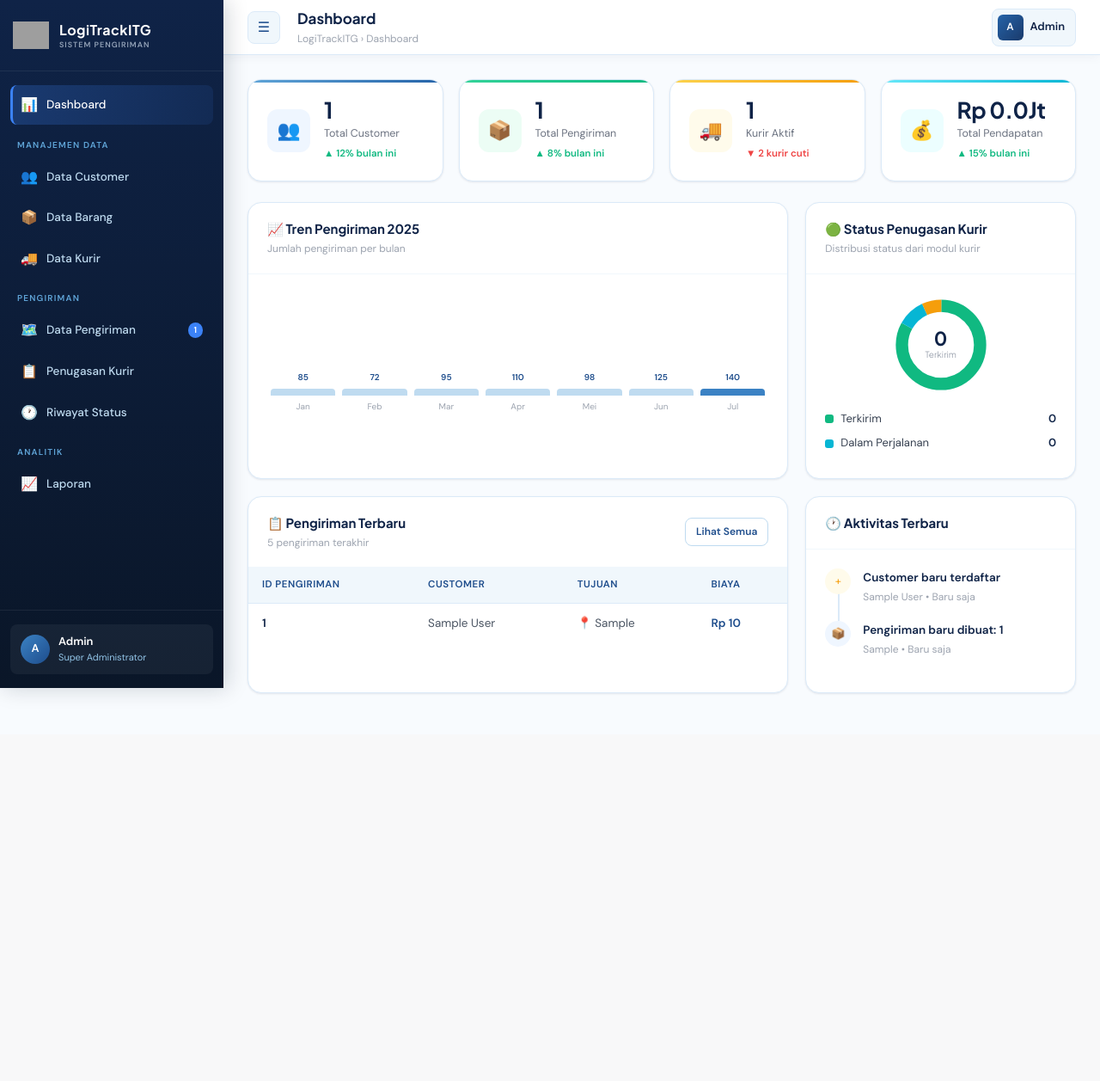
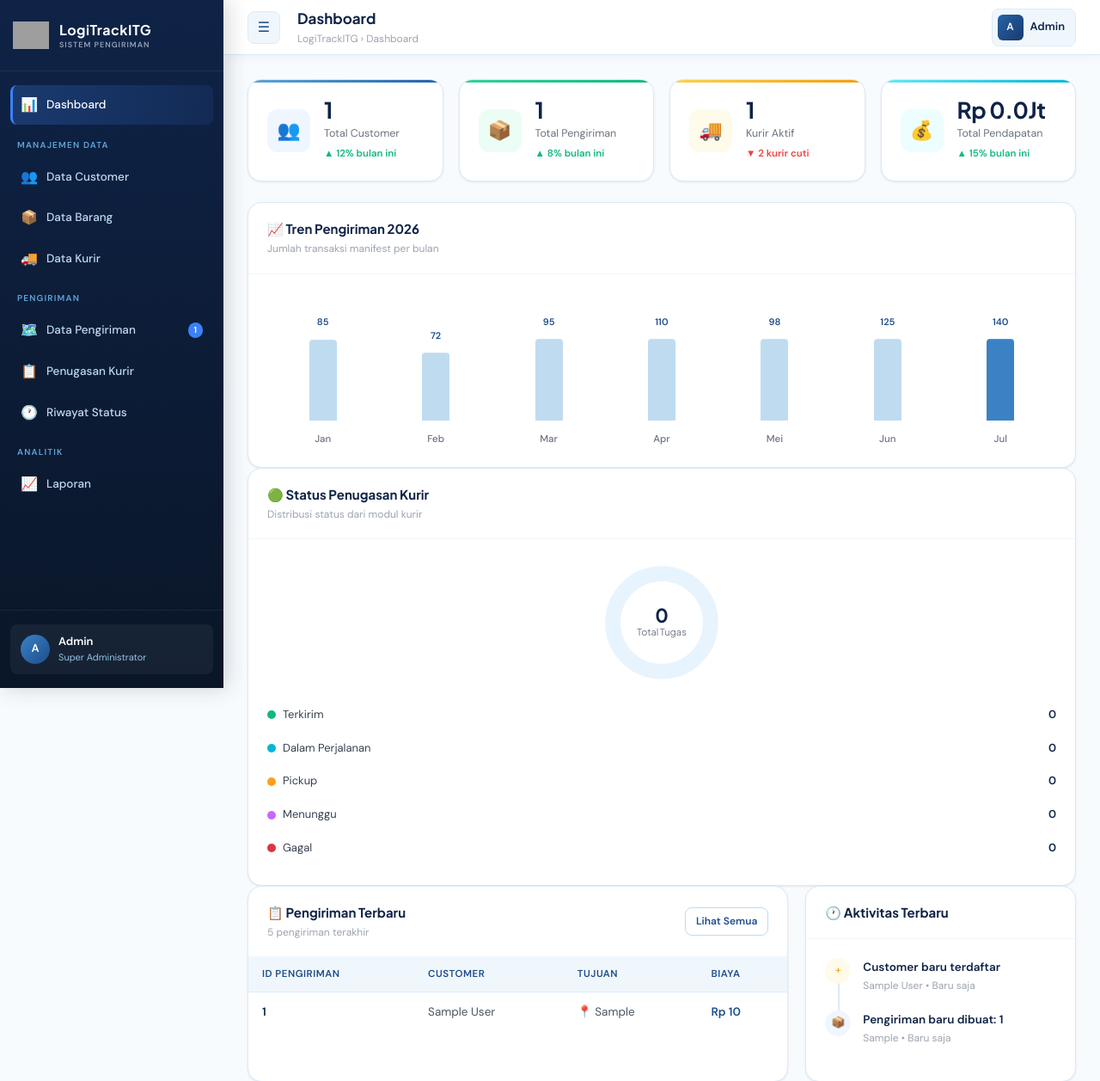
Before and after one commit to rizalseptiazi01/TB_Praktikum_Basis_Data_Sistem_Pengiriman_Logistik_Kelompok_8, a PHP site: page / in a window 1280 px wide. Shown: the top 1257 px of the page at 86% size. Before the commit the page ends 807 px from the top, so only its background shows below. Run offline with PHP 8.4, Linux system fonts and the light colour scheme; tables that the repository leaves empty or names only in its code hold one stand-in row (values such as "Sample post"); grey boxes are pictures that could not be loaded.

Commit message:
Update dashboard_final.php

```diff
--- a/pages/dashboard.php
+++ b/pages/dashboard.php
@@ -1,21 +1,89 @@
 <?php
-// Ambil data dari database jika tersedia
+// Ambil data dari database
 $total_customer    = $pdo ? $pdo->query("SELECT COUNT(*) FROM customer")->fetchColumn() : 248;
 $total_pengiriman  = $pdo ? $pdo->query("SELECT COUNT(*) FROM pengiriman")->fetchColumn() : 1532;
 $total_kurir       = $pdo ? $pdo->query("SELECT COUNT(*) FROM kurir WHERE status_kurir='aktif'")->fetchColumn() : 47;
 $total_pendapatan  = $pdo ? $pdo->query("SELECT SUM(total_biaya) FROM pengiriman")->fetchColumn() : 384750000;
-$pengiriman_selesai = $pdo ? $pdo->query("SELECT COUNT(*) FROM penugasan_kurir WHERE status_tugas='delivered'")->fetchColumn() : 1280;
-$pengiriman_proses  = $pdo ? $pdo->query("SELECT COUNT(*) FROM penugasan_kurir WHERE status_tugas='in_transit'")->fetchColumn() : 152;
 
-// Data dummy untuk chart
+// Ambil Semua Status Penugasan
+$status_counts = [
+    'Terkirim'         => 0,
+    'Dalam Perjalanan' => 0,
+    'Pickup'           => 0,
+    'Menunggu'         => 0,
+    'Gagal'            => 0
+];
+
+if ($pdo) {
+    try {
+        // Mengambil jumlah data berdasarkan status_tugas di database
+        $stmtStatus = $pdo->query("SELECT status_tugas, COUNT(*) as jumlah FROM penugasan_kurir GROUP BY status_tugas");
+        while ($rowStatus = $stmtStatus->fetch(PDO::FETCH_ASSOC)) {
+            $st = $rowStatus['status_tugas'];
+
+            // Mapping nama status dari database ke label tampilan dashboard
+            if ($st == 'delivered') $st = 'Terkirim';
+            if ($st == 'in_transit') $st = 'Dalam Perjalanan';
+            if ($st == 'pickup') $st = 'Pickup';
+            if ($st == 'pending' || $st == 'menunggu') $st = 'Menunggu';
+            if ($st == 'failed' || $st == 'gagal') $st = 'Gagal';
+
+            if (array_key_exists($st, $status_counts)) {
+                $status_counts[$st] = intval($rowStatus['jumlah']);
+            }
+        }
+    } catch (PDOException $e) {
+        $status_counts = ['Terkirim' => 13, 'Dalam Perjalanan' => 0, 'Pickup' => 0, 'Menunggu' => 0, 'Gagal' => 0];
+    }
+} else {
+    $status_counts = ['Terkirim' => 13, 'Dalam Perjalanan' => 4, 'Pickup' => 2, 'Menunggu' => 3, 'Gagal' => 1];
+}
+
+// Menghitung total seluruh tugas kurir
+$total_tugas_kurir = array_sum($status_counts);
+$total_tugas_untuk_pembagian = $total_tugas_kurir == 0 ? 1 : $total_tugas_kurir; // Mencegah error division by zero
+
+// Skema warna hex untuk masing-masing status penugasan
+$status_colors = [
+    'Terkirim'         => 'var(--success, #28a745)',
+    'Dalam Perjalanan' => 'var(--info, #17a2b8)',
+    'Pickup'           => '#ff9f1c',
+    'Menunggu'         => '#cc66ff',
+    'Gagal'            => '#dc3545'
+];
+
+// PERBAIKAN GRAFIK TREN serta Otomatis menghitung pengiriman nyata dari database
+$chart_data = [];
+if ($pdo) {
+    try {
+        // Query mengambil singkatan nama bulan (Jan, Feb, Mar) dan total pengiriman tahun ini
+        $queryChart = "
+            SELECT
+                DATE_FORMAT(tgl_pengiriman, '%b') AS bulan,
+                COUNT(*) AS val
+            FROM pengiriman
+            WHERE YEAR(tgl_pengiriman) = YEAR(CURDATE())
+            GROUP BY MONTH(tgl_pengiriman), DATE_FORMAT(tgl_pengiriman, '%b')
+            ORDER BY MONTH(tgl_pengiriman)
+        ";
+        $chart_data = $pdo->query($queryChart)->fetchAll(PDO::FETCH_ASSOC);
+    } catch (PDOException $e) {
+        $chart_data = [];
+    }
+}
+
+if (empty($chart_data)) {
     $chart_data = [
         ['bulan'=>'Jan','val'=>85],['bulan'=>'Feb','val'=>72],['bulan'=>'Mar','val'=>95],
         ['bulan'=>'Apr','val'=>110],['bulan'=>'Mei','val'=>98],['bulan'=>'Jun','val'=>125],
         ['bulan'=>'Jul','val'=>140],
     ];
+}
+
 $max_val = max(array_column($chart_data, 'val'));
+if ($max_val == 0) $max_val = 1;
 
-// Pengiriman terbaru (Dipastikan mengambil yang ID-nya paling besar/baru)
+// Pengiriman terbaru
 $pengiriman_terbaru = $pdo ? $pdo->query(
     "SELECT p.id_pengiriman, p.id_customer, p.tgl_pengiriman, p.total_biaya, p.kota_tujuan, c.nama_customer FROM pengiriman p
      LEFT JOIN customer c ON p.id_customer=c.id_customer
@@ -28,25 +96,20 @@ $pengiriman_terbaru = $pdo ? $pdo->query(
     ['id_pengiriman'=>'PGM-0005','nama_customer'=>'Hendra Wijaya','kota_tujuan'=>'Makassar','total_biaya'=>450000,'tgl_pengiriman'=>date('Y-m-d')],
 ];
 
-// =========================================================================
-// PERBAIKAN LOGIKA URUTAN: Menggunakan ID agar data yang baru disimpan langsung naik ke atas
-// =========================================================================
+// LOGIKA URUTAN TIMELINE AKTIVITAS
 $aktivitas_list = [];
 if ($pdo) {
     try {
-        // Kita gunakan ID masing-masing sebagai pengurut utama (di-CAST/CONVERT agar setara dalam UNION)
         $queryAkt = "
             (SELECT
                 id_pengiriman AS id_sort,
-                tgl_pengiriman AS waktu_log,
                 'pengiriman' AS jenis,
                 CONCAT('Pengiriman baru dibuat: <strong>', id_pengiriman, '</strong>') AS judul,
                 CONCAT(kota_tujuan, ' • Baru saja') AS sub_desc
              FROM pengiriman)
             UNION
             (SELECT
-                CONCAT('CUST-', id_customer) AS id_sort,
-                NULL AS waktu_log,
+                CONCAT('CUST-', LPAD(id_customer, 4, '0')) AS id_sort,
                 'customer' AS jenis,
                 'Customer baru terdaftar' AS judul,
                 CONCAT(nama_customer, ' • Baru saja') AS sub_desc
@@ -56,7 +119,6 @@ if ($pdo) {
 
         $aktivitas_list = $pdo->query($queryAkt)->fetchAll();
     } catch (PDOException $e) {
-        // Jika ada error query, tangkap di sini agar halaman tidak blank
         echo "<script>console.log('Error Aktivitas: " . addslashes($e->getMessage()) . "');</script>";
         $aktivitas_list = [];
     }
@@ -98,22 +160,31 @@ if ($pdo) {
   </div>
 </div>
 
-<div class="dashboard-grid">
 <div class="card">
   <div class="card-header">
     <div>
-        <div class="card-title">📈 Tren Pengiriman 2025</div>
-        <div class="card-subtitle">Jumlah pengiriman per bulan</div>
+      <div class="card-title">📈 Tren Pengiriman <?= date('Y') ?></div>
+      <div class="card-subtitle">Jumlah transaksi manifest per bulan</div>
     </div>
   </div>
   <div class="card-body">
-      <div class="bar-chart">
+    <div class="bar-chart" style="display: flex; align-items: flex-end; justify-content: space-around; height: 180px; padding-top: 25px; gap: 10px;">
       <?php foreach ($chart_data as $d): ?>
-          <?php $h = round(($d['val'] / $max_val) * 100); ?>
-          <div class="bar-item">
-            <span style="font-size:10px;color:var(--blue-700);font-weight:600"><?= $d['val'] ?></span>
-            <div class="bar" style="height:<?= $h ?>%;background:<?= $h==100 ? 'var(--blue-500)' : 'var(--blue-200)' ?>"></div>
-            <span class="bar-label"><?= $d['bulan'] ?></span>
+        <?php
+          // Menghitung tinggi persentase dari perbandingan data
+          $h = round(($d['val'] / $max_val) * 100);
+        ?>
+        <div class="bar-item" style="display: flex; flex-direction: column; align-items: center; flex: 1; height: 100%; justify-content: flex-end;">
+
+          <span style="font-size: 11px; color: var(--blue-700, #1d4ed8); font-weight: 600; margin-bottom: 6px; display: block;">
+            <?= $d['val'] ?>
+          </span>
+
+          <div class="bar" style="width: 100%; max-width: 32px; height: <?= $h ?>%; min-height: <?= $d['val'] > 0 ? '8px' : '2px' ?>; background: <?= $h == 100 ? 'var(--blue-500, #3b82f6)' : 'var(--blue-200, #bfdbfe)' ?>; border-radius: 4px 4px 0 0; transition: height 0.4s ease; box-shadow: inset 0 1px 0 rgba(255,255,255,0.15);"></div>
+
+          <span class="bar-label" style="font-size: 11.5px; color: var(--gray-500, #6b7280); margin-top: 8px; font-weight: 500; display: block;">
+            <?= $d['bulan'] ?>
+          </span>
         </div>
       <?php endforeach; ?>
     </div>
@@ -128,33 +199,44 @@ if ($pdo) {
     </div>
   </div>
   <div class="card-body" style="text-align:center">
-      <div class="donut-wrap">
-        <svg class="donut-svg" viewBox="0 0 42 42">
+    <div class="donut-wrap" style="position: relative; display: inline-block; width: 150px; height: 150px; margin: 0 auto 15px;">
+
+      <svg class="donut-svg" viewBox="0 0 42 42" style="transform: rotate(-90deg); width: 100%; height: 100%;">
         <circle cx="21" cy="21" r="15.915" fill="transparent" stroke="#e8f4fd" stroke-width="5"/>
-          <circle cx="21" cy="21" r="15.915" fill="transparent" stroke="var(--success)" stroke-width="5"
-                  stroke-dasharray="83 17" stroke-dashoffset="25" style="transition:stroke-dasharray 0.6s"/>
-          <circle cx="21" cy="21" r="15.915" fill="transparent" stroke="var(--info)" stroke-width="5"
-                  stroke-dasharray="10 90" stroke-dashoffset="-58"/>
-          <circle cx="21" cy="21" r="15.915" fill="transparent" stroke="var(--warning)" stroke-width="5"
-                  stroke-dasharray="7 93" stroke-dashoffset="-68"/>
+
+        <?php
+        $accumulated_percentage = 0;
+        foreach ($status_counts as $status_name => $count):
+            if ($count === 0) continue;
+
+            $percentage = ($count / $total_tugas_untuk_pembagian) * 100;
+            $dash_array = sprintf("%.2f %.2f", $percentage, 100 - $percentage);
+            $dash_offset = 25 - $accumulated_percentage;
+            $accumulated_percentage += $percentage;
+        ?>
+          <circle cx="21" cy="21" r="15.915" fill="transparent"
+                  stroke="<?= $status_colors[$status_name] ?>" stroke-width="5"
+                  stroke-dasharray="<?= $dash_array ?>" stroke-dashoffset="<?= $dash_offset ?>"
+                  style="transition: stroke-dasharray 0.6s"/>
+        <?php endforeach; ?>
       </svg>
-        <div class="donut-center">
-          <div class="donut-value"><?= $pengiriman_selesai ?></div>
-          <div class="donut-desc">Terkirim</div>
+
+      <div class="donut-center" style="position: absolute; top: 50%; left: 50%; transform: translate(-50%, -50%); text-align: center;">
+        <div class="donut-value" style="font-size: 22px; font-weight: bold; color: var(--blue-900);"><?= $total_tugas_kurir ?></div>
+        <div class="donut-desc" style="font-size: 11px; color: var(--gray-500);">Total Tugas</div>
       </div>
     </div>
-      <div style="text-align:left">
-        <div class="legend-item">
-          <div class="legend-dot" style="background:var(--success)"></div>
-          <span style="flex:1;font-size:13px">Terkirim</span>
-          <span style="font-weight:600;color:var(--blue-900)"><?= $pengiriman_selesai ?></span>
+
+    <div style="text-align:left; display: flex; flex-direction: column; gap: 6px; margin-top: 5px;">
+      <?php foreach ($status_counts as $status_name => $count): ?>
+        <div class="legend-item" style="display: flex; align-items: center; justify-content: space-between; padding: 2px 0;">
+          <div style="display: flex; align-items: center; gap: 8px;">
+            <div class="legend-dot" style="width: 10px; height: 10px; border-radius: 50%; background: <?= $status_colors[$status_name] ?>"></div>
+            <span style="font-size:13px"><?= $status_name ?></span>
           </div>
-        <div class="legend-item">
-          <div class="legend-dot" style="background:var(--info)"></div>
-          <span style="flex:1;font-size:13px">Dalam Perjalanan</span>
-          <span style="font-weight:600;color:var(--blue-900)"><?= $pengiriman_proses ?></span>
+          <span style="font-weight:600; color:var(--blue-900)"><?= $count ?></span>
         </div>
-      </div>
+      <?php endforeach; ?>
     </div>
   </div>
 </div>
```
Lines whose indentation alone changed are shown as unchanged.
